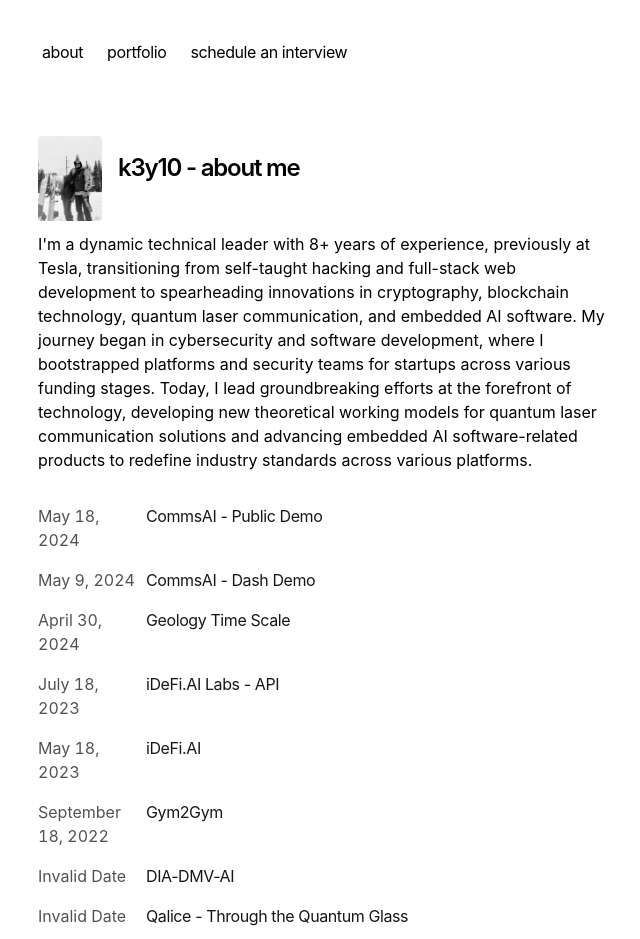
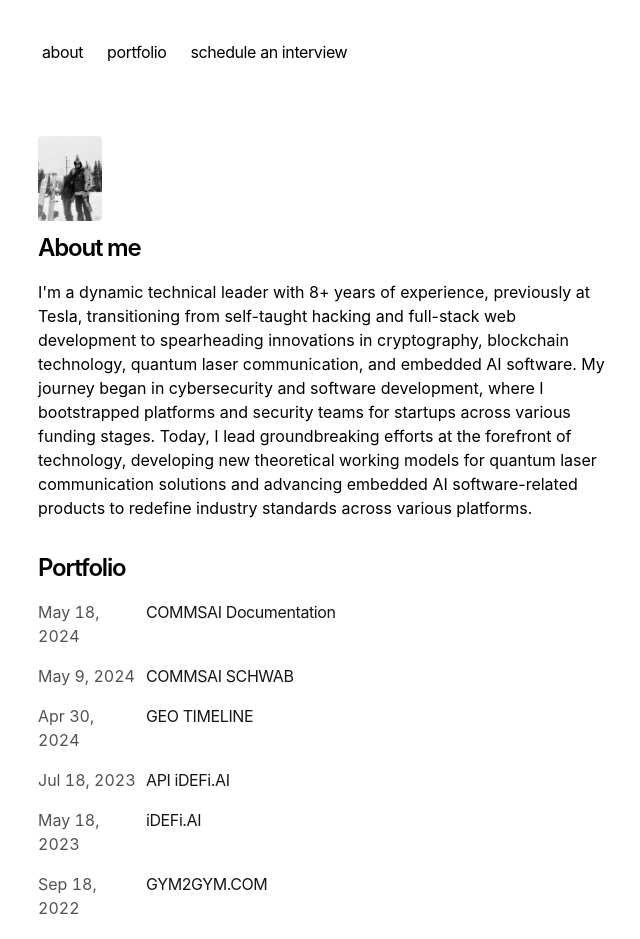
Before and after one commit to k3y10/project-portfolio, a Next.js app: page / in a window 1280 px wide. Shown: the top 939 px of the page, without its empty margins (314-954 px from the left). Built offline with nearby package versions, Linux system fonts and the light colour scheme.

Commit message:
simple updates

```diff
--- a/app/global.css
+++ b/app/global.css
@@ -149,7 +149,7 @@
   text-wrap: balance;
 }
 
-
+/* New styles for responsive iframes */
 .iframe-container {
   width: 100%;
   margin: 20px 0;
--- a/app/page.tsx
+++ b/app/page.tsx
@@ -16,14 +16,16 @@
             layout="fixed"
           />
         </div>
-        <h1 className="text-2xl font-semibold tracking-tighter">
-          k3y10 - about me
-        </h1>
       </div>
       <p className="mb-4">
+      <h1 className="text-2xl font-semibold tracking-tighter mb-4">About me</h1>
+
         {`I'm a dynamic technical leader with 8+ years of experience, previously at Tesla, transitioning from self-taught hacking and full-stack web development to spearheading innovations in cryptography, blockchain technology, quantum laser communication, and embedded AI software. My journey began in cybersecurity and software development, where I bootstrapped platforms and security teams for startups across various funding stages. Today, I lead groundbreaking efforts at the forefront of technology, developing new theoretical working models for quantum laser communication solutions and advancing embedded AI software-related products to redefine industry standards across various platforms.`}
       </p>
+
+
       <div className="my-8">
+      <h1 className="text-2xl font-semibold tracking-tighter mb-4">Portfolio</h1>
         <BlogPosts />
       </div>
     </section>
--- a/app/portfolio/posts/1-idefi.mdx
+++ b/app/portfolio/posts/1-idefi.mdx
@@ -1,5 +1,5 @@
 ---
-title: 'iDeFi.AI'
+title: 'iDEFi.AI'
 publishedAt: '2023-05-18'
 summary: 'Explore how iDeFi.ai revolutionizes risk assessment in decentralized finance (DeFi), traditional financial institutions (TradFi), and centralized financial exchanges (CeFi), utilizing advanced AI algorithms.'
 ---
--- a/app/portfolio/posts/2-api-idefi.mdx
+++ b/app/portfolio/posts/2-api-idefi.mdx
@@ -1,8 +1,10 @@
 ---
-title: 'iDeFi.AI Labs - API'
+title: 'API iDEFi.AI '
 publishedAt: '2023-07-18'
 summary: 'Explore the innovative solutions and cutting-edge technologies developed at iDeFi.AI Labs to revolutionize decentralized finance.'
 ---
+
+# iDeFi.AI Labs - API
 
 Embark on a journey into the future of decentralized finance (DeFi) with iDeFi.AI Labs, where pioneering research and advanced technologies converge to reshape the financial landscape. At iDeFi.AI Labs, we are committed to pushing the boundaries of innovation, harnessing the power of artificial intelligence to unlock new opportunities and drive sustainable growth in the world of decentralized finance.
 
@@ -28,11 +30,22 @@
 
 [Visit iDeFi.AI Labs API Documentation](https://api.idefi.ai)
 
-<iframe
-  src="https://api.idefi.ai/"
-  title="iDeFi.ai Demo"
-  width="100%"
-  height="600"
-  style={{ border: 'none' }}
-  allowFullScreen
-></iframe>
+### Desktop View
+
+<div class="iframe-container desktop">
+  <iframe
+    src="https://api.idefi.ai/"
+    title="iDeFi.ai Demo Desktop View"
+    allowfullscreen
+  ></iframe>
+</div>
+
+### Mobile View
+
+<div class="iframe-container mobile">
+  <iframe
+    src="https://api.idefi.ai/"
+    title="iDeFi.ai Demo Mobile View"
+    allowfullscreen
+  ></iframe>
+</div>
--- a/app/portfolio/posts/3-geo-project.mdx
+++ b/app/portfolio/posts/3-geo-project.mdx
@@ -1,5 +1,5 @@
 ---
-title: 'Geology Time Scale'
+title: 'GEO TIMELINE'
 publishedAt: '2024-04-30'
 summary: 'Explore the journey of creating a personalized Geo Time Scale application to document cherished memories and adventures with your loved one.'
 ---
--- a/app/portfolio/posts/4-demo-commsai.mdx
+++ b/app/portfolio/posts/4-demo-commsai.mdx
@@ -1,5 +1,5 @@
 ---
-title: 'CommsAI - Public Demo'
+title: 'COMMSAI Documentation'
 publishedAt: '2024-05-18'
 summary: 'Explore the CommsAI.io sign-up and sign-in process through this interactive demo. Experience the ease of accessing the powerful features of CommsAI.io.'
 ---
--- a/app/portfolio/posts/5-commsai.mdx
+++ b/app/portfolio/posts/5-commsai.mdx
@@ -1,5 +1,5 @@
 ---
-title: 'CommsAI - Dash Demo'
+title: 'COMMSAI SCHWAB'
 publishedAt: '2024-05-09'
 summary: 'Explore the enterprise-grade dashboard application for CommsAI.io, designed to provide users with comprehensive access to their communication analytics and insights.'
 ---
@@ -39,11 +39,20 @@
 
 To experience the CommsAI.io Dashboard, visit the live demo below:
 
-<iframe
-  src="https://schwab-demo.vercel.app/"
-  title="CommsAI.io Dashboard"
-  width="100%"
-  height="600"
-  style={{ border: 'none' }}
-  allowFullScreen
-></iframe>
+<div className="iframe-container desktop">
+  <iframe
+    src="https://schwab-demo.vercel.app/"
+    title="CommsAI.io Dashboard Desktop View"
+    allowfullscreen
+  ></iframe>
+</div>
+
+### Mobile View
+
+<div className="iframe-container mobile">
+  <iframe
+    src="https://schwab-demo.vercel.app/"
+    title="CommsAI.io Dashboard Mobile View"
+    allowfullscreen
+  ></iframe>
+</div>
--- a/app/portfolio/posts/6-gym2gym.mdx
+++ b/app/portfolio/posts/6-gym2gym.mdx
@@ -1,5 +1,5 @@
 ---
-title: 'Gym2Gym'
+title: 'GYM2GYM.COM'
 publishedAt: '2022-09-18'
 summary: 'Gym2Gym is an innovative platform that transforms how gym memberships are managed and utilized, offering flexibility and convenience to fitness enthusiasts.'
 ---
--- a/app/portfolio/posts/diabetic-ai.mdx
+++ b/app/portfolio/posts/diabetic-ai.mdx
@@ -1,5 +1,5 @@
 ---
-title: 'DIA-DMV-AI'
+title: 'SUGARMATE.AI'
 publishedAt: 'YYYY-MM-DD'
 summary: 'Explore how Dia-DMV-AI leverages artificial intelligence and machine learning to transform diabetes management and streamline the updating of public DMV and medical records.'
 ---
--- a/app/portfolio/posts/qalice.mdx
+++ b/app/portfolio/posts/qalice.mdx
@@ -1,5 +1,5 @@
 ---
-title: 'Qalice - Through the Quantum Glass'
+title: 'QALICE.COM'
 publishedAt: 'YYYY-MM-DD'
 summary: 'Discover how Qalice leverages quantum communication and computing technologies to revolutionize the future of information exchange and computation.'
 ---
--- a/app/portfolio/utils.ts
+++ b/app/portfolio/utils.ts
@@ -77,7 +77,7 @@
   }
 
   let fullDate = targetDate.toLocaleString('en-us', {
-    month: 'long',
+    month: 'short',
     day: 'numeric',
     year: 'numeric',
   })
```
Also changed, not shown: 2 other files (tests, documents, lock files or other folders).
